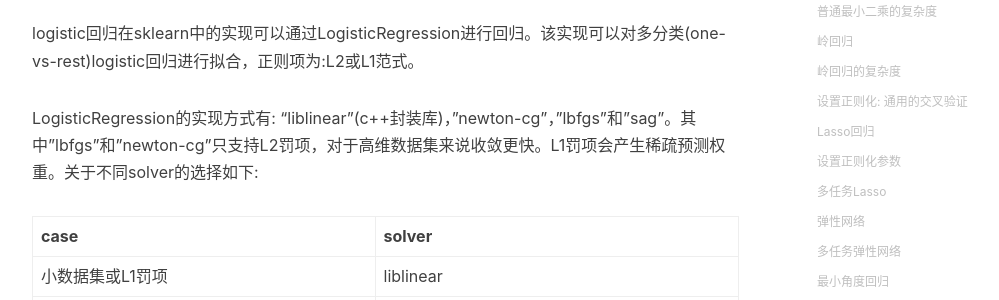
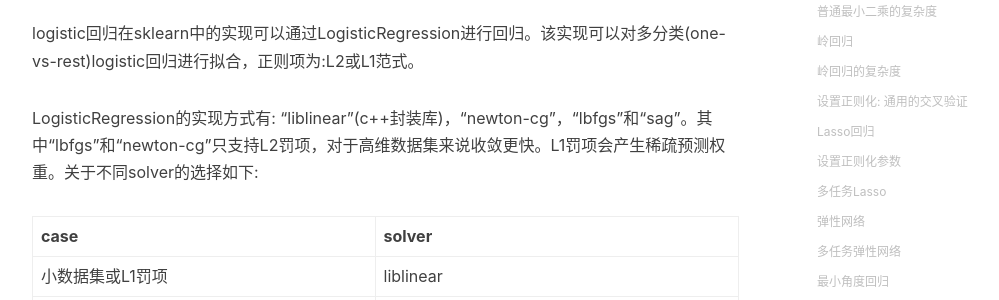
Before and after one commit to kunmei/blog, a Jekyll site: the page built from _posts/2018-07-17-scikitlearn用户指南.md, in a window 1280 px wide and 900 px high, scrolled down 4671 px. Shown: the part 152-452 px from the top of the window, without its empty margins (233-1232 px from the left). Built offline with Jekyll 4.4.1, drawn with Linux system fonts in a browser that asks for light colours; nearby versions of some CDN libraries; formulas are drawn with MathJax 3; comment, search, counter and statistics services are not loaded.

Commit message:
add blog

```diff
--- a/_posts/2018-07-17-scikitlearn用户指南.md
+++ b/_posts/2018-07-17-scikitlearn用户指南.md
@@ -153,7 +153,7 @@
 #### <span id="lr">逻辑回归</span>
 logistic回归在sklearn中的实现可以通过LogisticRegression进行回归。该实现可以对多分类(one-vs-rest)logistic回归进行拟合，正则项为:L2或L1范式。
 
-LogisticRegression的实现方式有: "liblinear"(c++封装库)，"newton-cg"，"lbfgs"和"sag"。其中"lbfgs"和"newton-cg"只支持L2罚项，对于高维数据集来说收敛更快。L1罚项会产生稀疏预测权重。关于不同solver的选择如下:
+LogisticRegression的实现方式有: “liblinear”(c++封装库)，“newton-cg”，“lbfgs”和“sag”。其中“lbfgs”和“newton-cg”只支持L2罚项，对于高维数据集来说收敛更快。L1罚项会产生稀疏预测权重。关于不同solver的选择如下:
 
 case  |  solver
 --|--
```
